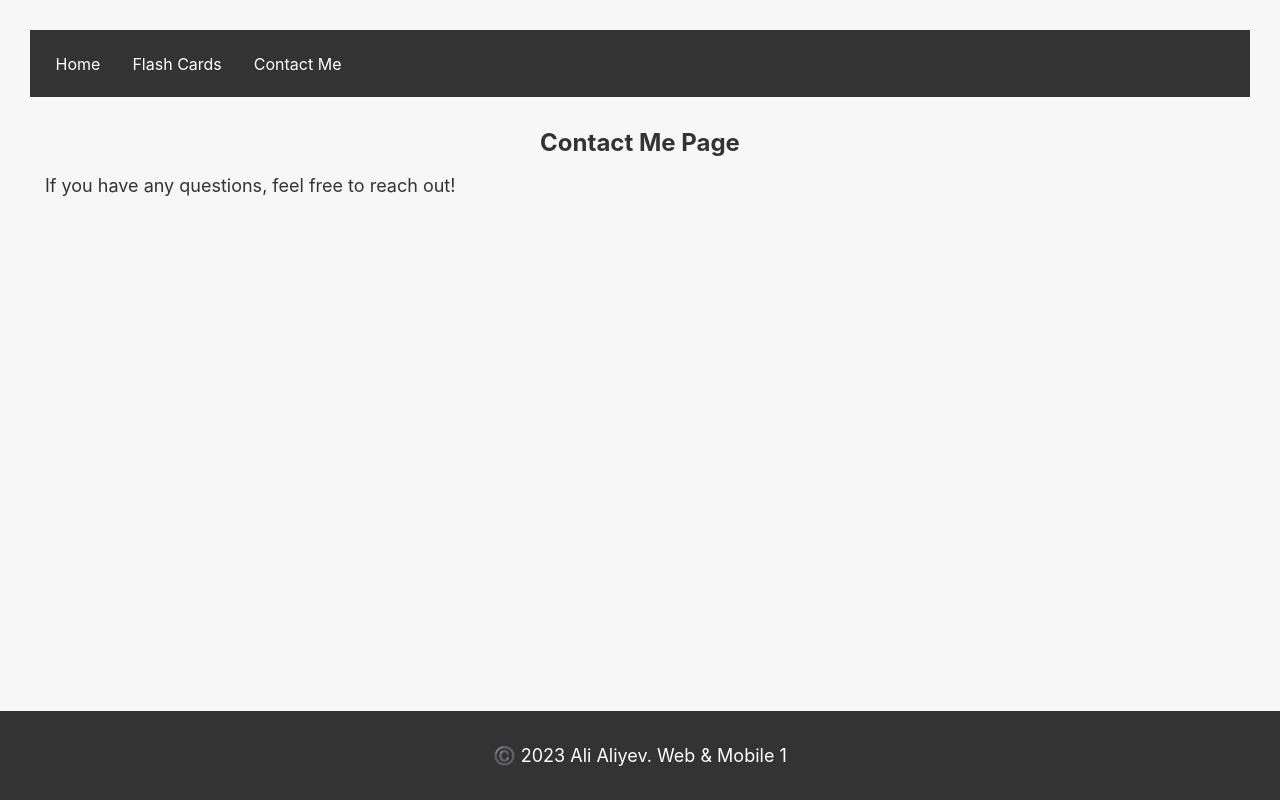
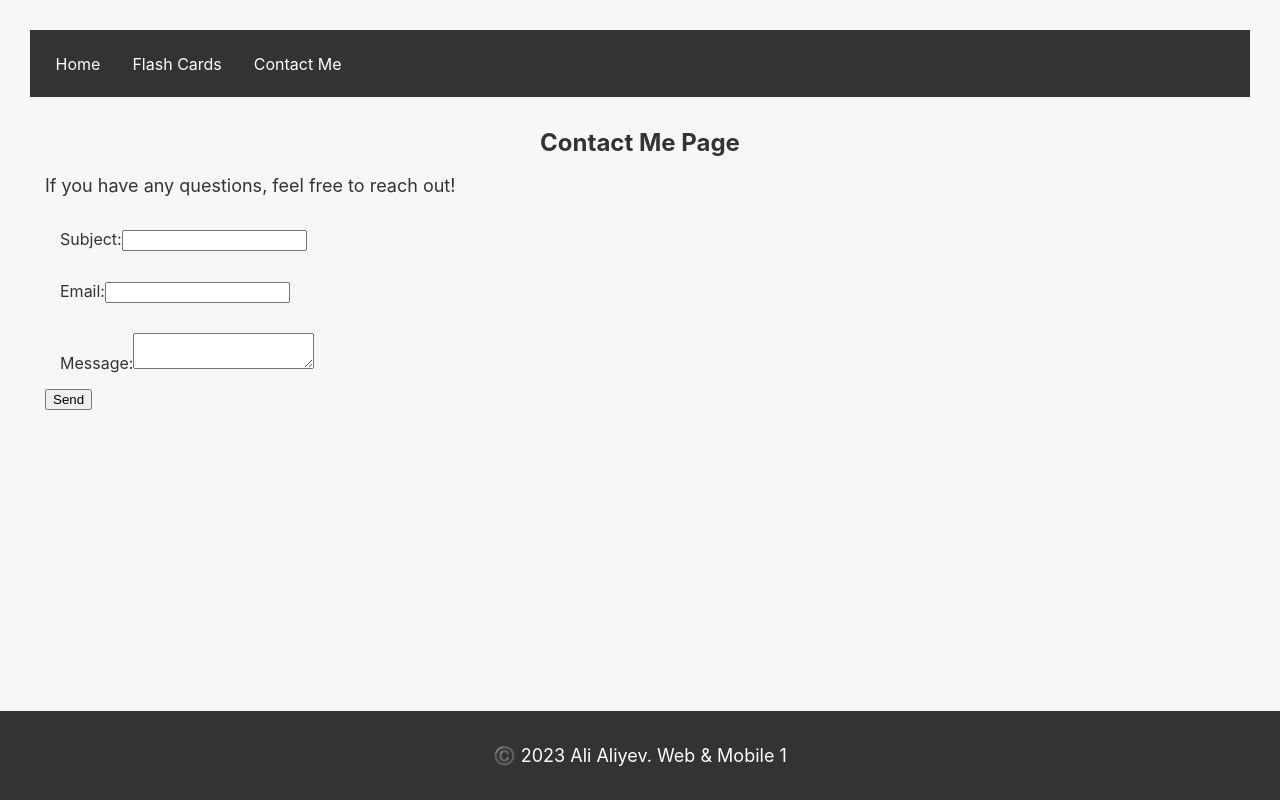
Before and after one commit to aaliyevv/web-3, a React (Create React App) app: page /contact-me in a window 1280 px wide. Built offline with nearby package versions, Linux system fonts and the light colour scheme.

Commit message:
Added the required forms to contact me page by making a lot of improvements to ContactMePage.js

```diff
--- a/src/ContactMePage.js
+++ b/src/ContactMePage.js
@@ -1,10 +1,48 @@
-import React from 'react';
+import React, { useState } from 'react';
 
 function ContactMePage() {
+  const [subject, setSubject] = useState('');
+  const [email, setEmail] = useState('');
+  const [message, setMessage] = useState('');
+
+  const handleSubmit = (e) => {
+    e.preventDefault();
+    console.log({ subject, email, message });
+  };
+
   return (
     <div>
       <h1>Contact Me Page</h1>
       <p>If you have any questions, feel free to reach out!</p>
+      <form onSubmit={handleSubmit}>
+        <div>
+          <label htmlFor="subject">Subject:</label>
+          <input
+            type="text"
+            id="subject"
+            value={subject}
+            onChange={(e) => setSubject(e.target.value)}
+          />
+        </div>
+        <div>
+          <label htmlFor="email">Email:</label>
+          <input
+            type="email"
+            id="email"
+            value={email}
+            onChange={(e) => setEmail(e.target.value)}
+          />
+        </div>
+        <div>
+          <label htmlFor="message">Message:</label>
+          <textarea
+            id="message"
+            value={message}
+            onChange={(e) => setMessage(e.target.value)}
+          />
+        </div>
+        <button type="submit">Send</button>
+      </form>
     </div>
   );
 }
--- a/src/index.js
+++ b/src/index.js
@@ -9,7 +9,3 @@ root.render(
     <App />
   </React.StrictMode>
 );
-
-// If you want to start measuring performance in your app, pass a function
-// to log results (for example: reportWebVitals(console.log))
-// or send to an analytics endpoint. Learn more: https://bit.ly/CRA-vitals
```
Also changed, not shown: public/index.html (+1 -21 lines).
